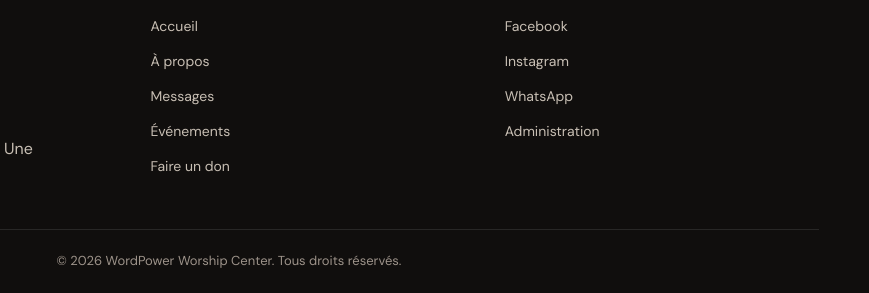
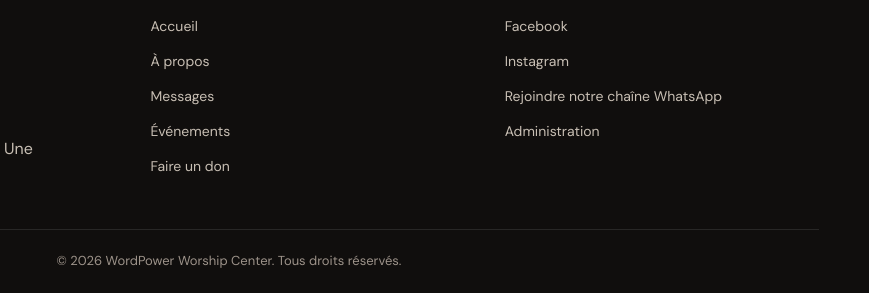
Before and after one commit to 2026-source/wordpower-worship-center, a plain HTML site: page index.html in a window 1280 px wide. Shown: the part 2431-2724 px from the top of the page, 411-1280 px from the left. Drawn offline with nearby package versions, Linux system fonts and the light colour scheme; a script that the page names is missing.

Commit message:
Update index.html

```diff
--- a/index.html
+++ b/index.html
@@ -1283,9 +1283,11 @@ footer a:hover {
                     </li>
 
                     <li>
-                        <a href="#" onclick="alert('Le numéro WhatsApp officiel sera ajouté prochainement.');return false;">
-                            WhatsApp
-                        </a>
+<a href="https://whatsapp.com/channel/0029Vb4CQ6NHgZWbTyyA1M3o"
+   target="_blank"
+   rel="noopener">
+    Rejoindre notre chaîne WhatsApp
+</a>
                     </li>
 
                     <li>
```
